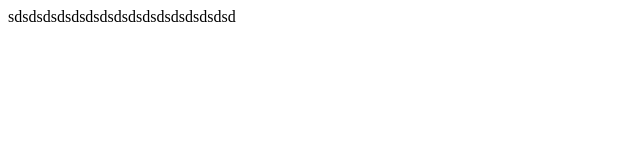
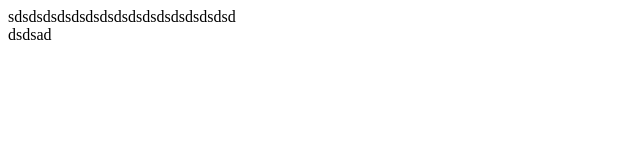
Before and after one commit to Thegirlwholeaptthroughtime/Donghwa, a plain HTML site: page index2.html in a window 1280 px wide. Shown: the full height of the page, 0-640 px from the left. Drawn offline with Linux system fonts and the light colour scheme.

Commit message:
kang 1.0

```diff
--- a/index2.html
+++ b/index2.html
@@ -1,11 +1,13 @@
 <!DOCTYPE html>
 <html lang="en">
+
 <head>
     <meta charset="UTF-8">
     <meta http-equiv="X-UA-Compatible" content="IE=edge">
     <meta name="viewport" content="width=device-width, initial-scale=1.0">
     <title>Document</title>
 </head>
+
 <body>
 
 
@@ -13,5 +15,11 @@
     <main>
         sdsdsdsdsdsdsdsdsdsdsdsdsdsdsdsd
     </main>
+
+
+    <footer>
+        dsdsad
+    </footer>
 </body>
+
 </html>
```
